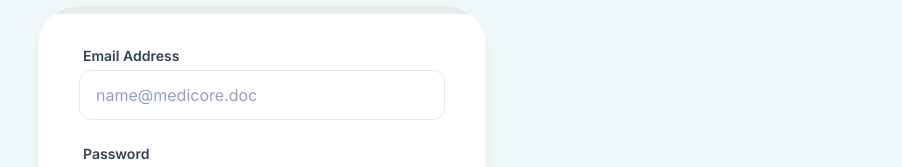
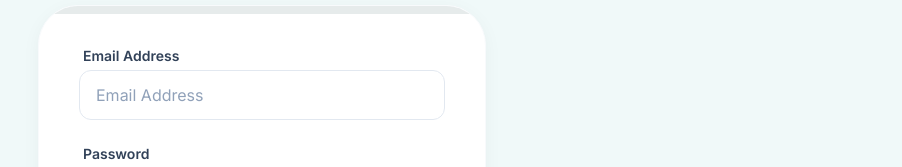
Before and after one commit to heyaryanmittal/MediCore, a React (Vite) app in the folder frontend/: page /login in a window 1280 px wide. Shown: the part 271-438 px from the top of the page, without its empty margins (378-1280 px from the left). Built offline with nearby package versions, Linux system fonts and the light colour scheme; the HTML template or start-up script is replaced by a standard one.

Commit message:
fixed placeholder

```diff
--- a/frontend/src/pages/auth/Login.jsx
+++ b/frontend/src/pages/auth/Login.jsx
@@ -90,7 +90,7 @@ const Login = () => {
                 autoComplete="email"
                 required
                 className="input"
-                placeholder="name@medicore.doc"
+                placeholder="Email Address"
                 value={formData.email}
                 onChange={handleChange}
               />
```
